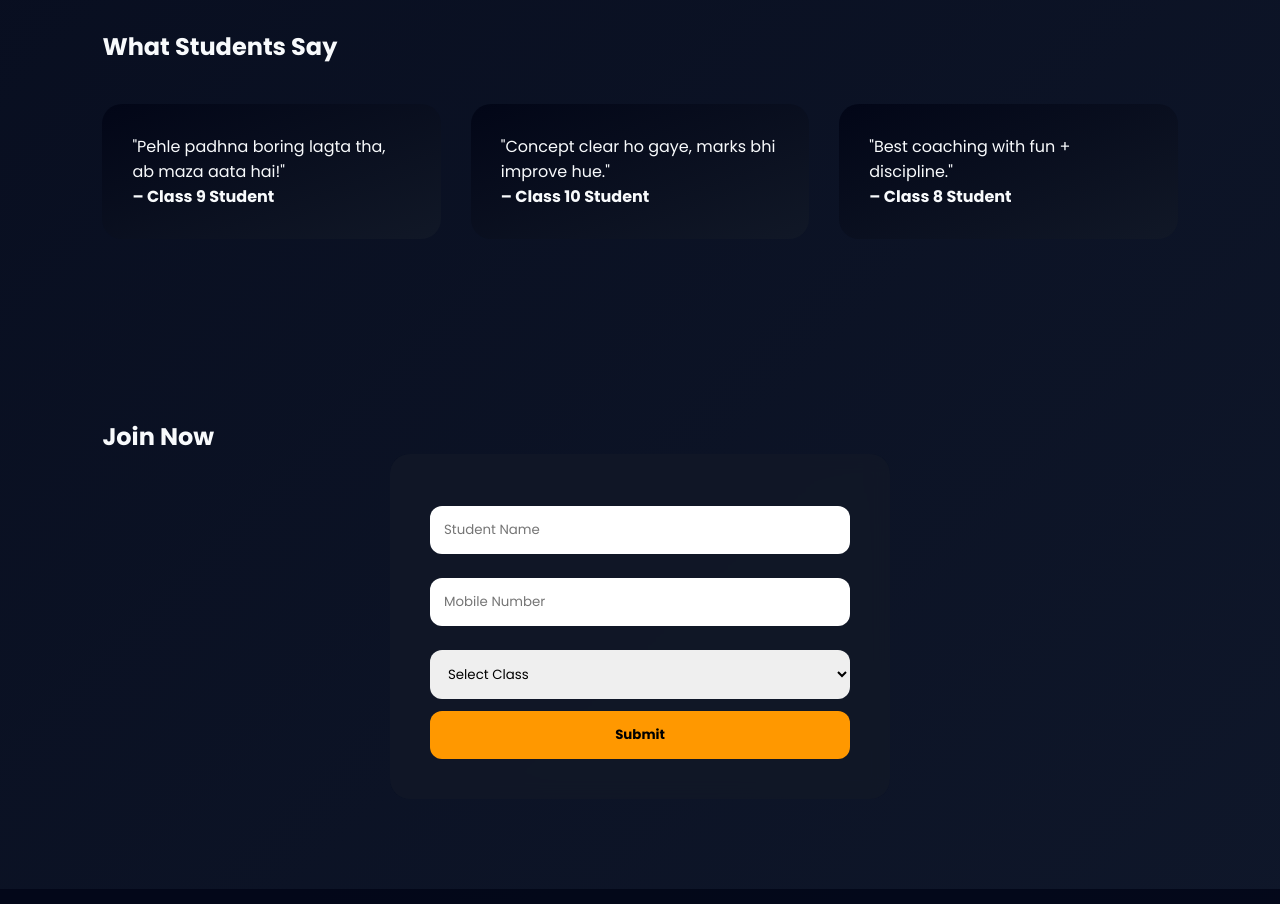
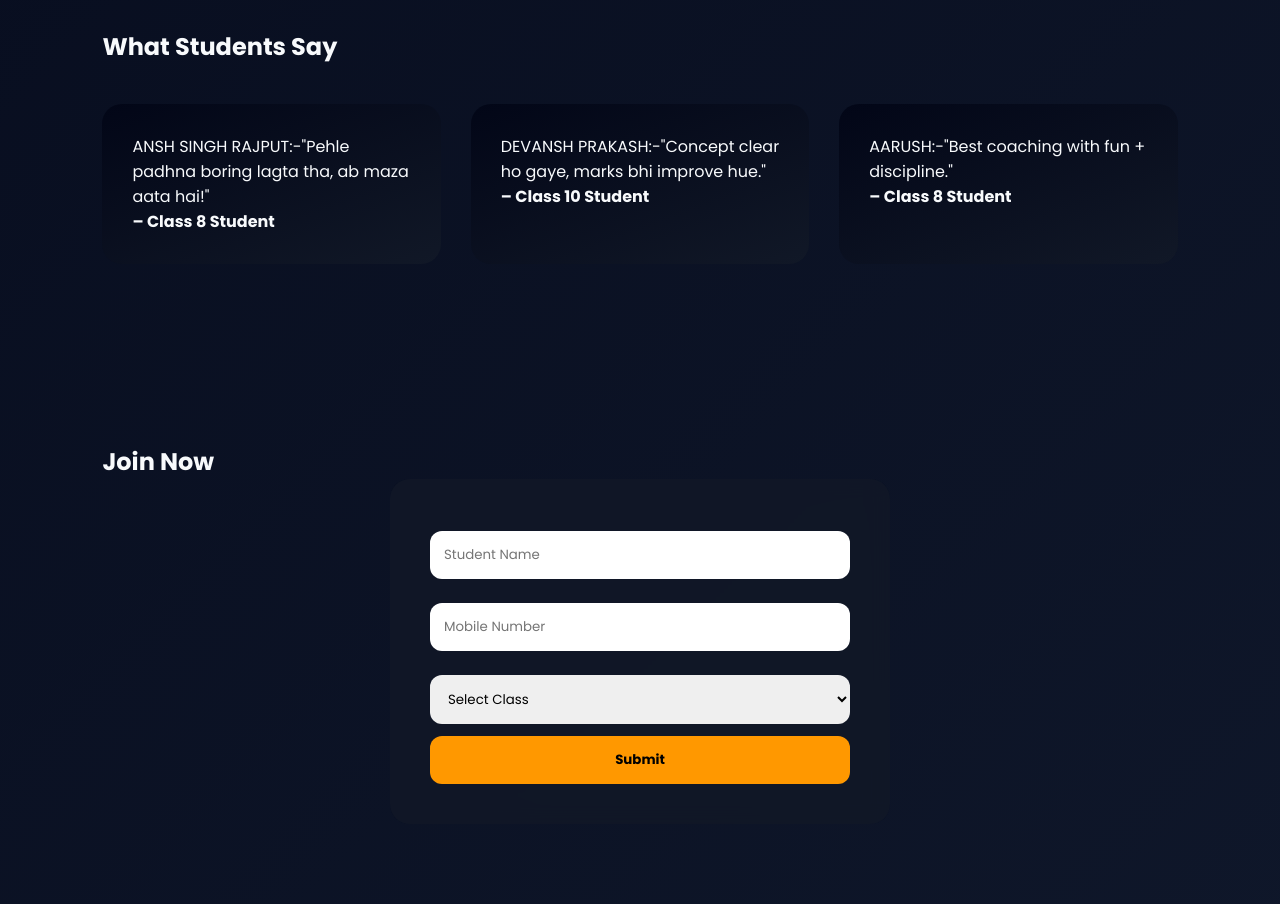
Before and after one commit to apurvrs/bhaiya-ki-padhai-website, a plain HTML site: page index.html in a window 1280 px wide. Shown: the part 2280-3184 px from the top of the page. Drawn offline with nearby package versions, Linux system fonts and the light colour scheme.

Commit message:
Update testimonials with student names

```diff
--- a/index.html
+++ b/index.html
@@ -332,15 +332,15 @@
     <h2 data-aos="fade-down">What Students Say</h2>
     <div class="cards">
       <div class="card" data-aos="fade-up">
-        <p>"Pehle padhna boring lagta tha, ab maza aata hai!"</p>
-        <h4>– Class 9 Student</h4>
+        <p> ANSH SINGH RAJPUT:-"Pehle padhna boring lagta tha, ab maza aata hai!"</p>
+        <h4>– Class 8 Student</h4>
       </div>
       <div class="card" data-aos="fade-up">
-        <p>"Concept clear ho gaye, marks bhi improve hue."</p>
+        <p> DEVANSH PRAKASH:-"Concept clear ho gaye, marks bhi improve hue."</p>
         <h4>– Class 10 Student</h4>
       </div>
       <div class="card" data-aos="fade-up">
-        <p>"Best coaching with fun + discipline."</p>
+        <p> AARUSH:-"Best coaching with fun + discipline."</p>
         <h4>– Class 8 Student</h4>
       </div>
     </div>
```
